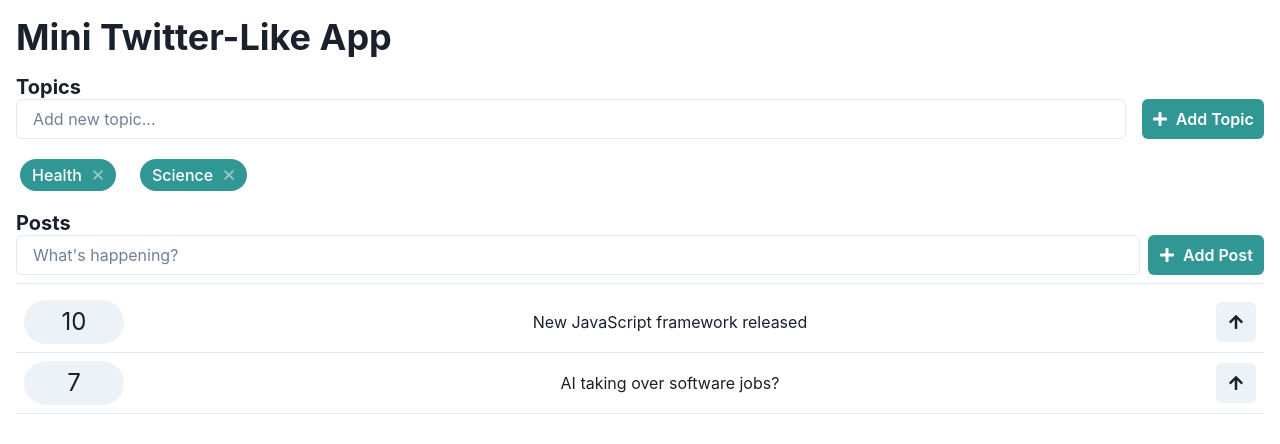
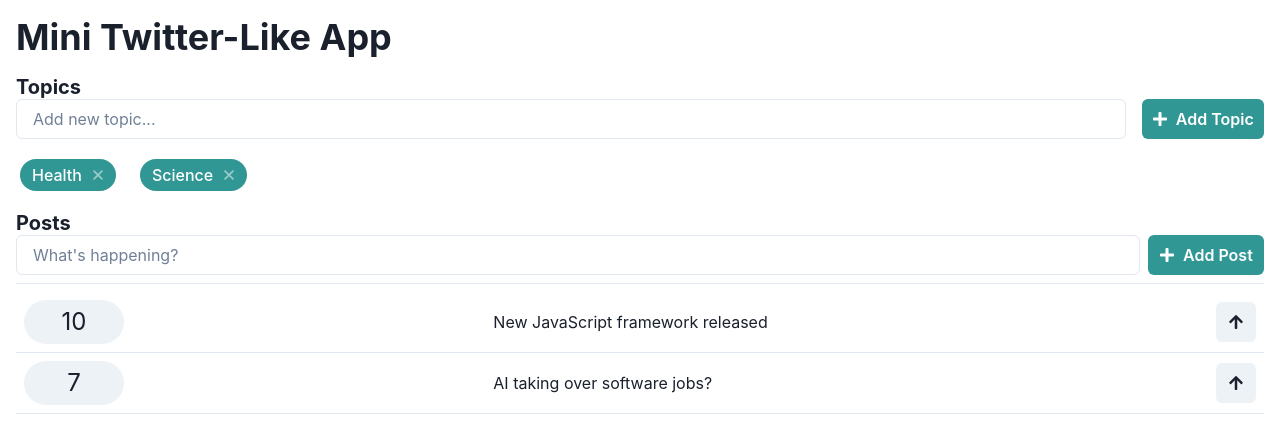
Before and after one commit to GPT-Engineer-App/topic-trender, a React (Vite) app: page / in a window 1280 px wide. Both pictures are taken after a click on the button 137 px from the left and 175 px from the top of the page. Shown: the top 444 px of the page. Built offline with nearby package versions, Linux system fonts and the light colour scheme.

Commit message:
left align the post text
The post text is now left-aligned.

```diff
--- a/src/pages/Index.jsx
+++ b/src/pages/Index.jsx
@@ -79,7 +79,7 @@ const Index = () => {
             <Text fontSize="2xl">{post.votes}</Text>
           </Box>
           <Spacer />
-          <Text flex={1} textAlign="center">
+          <Text flex={1} textAlign="left">
             {post.content}
           </Text>
           <Spacer />
```
